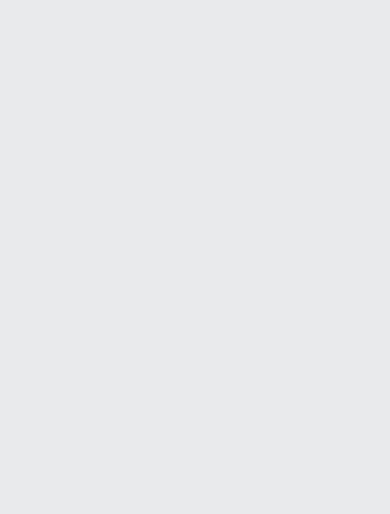
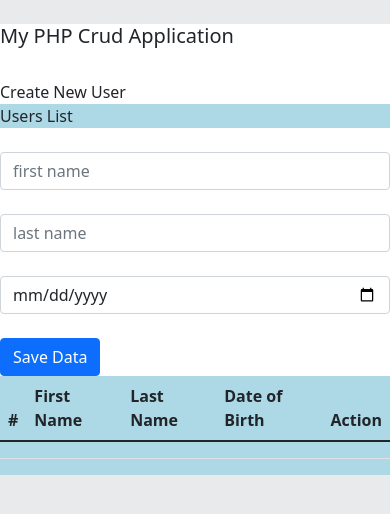
Before and after one commit to DembeDenisAine/php-crud-app, a PHP site: page / in a window 390 px wide. Before the commit the part shown is empty. Shown: the top 514 px of the page. Run offline with PHP 8.4, Linux system fonts and the light colour scheme; lists and menus that the app fills with data are empty.

Commit message:
created: creation form & table

```diff
--- a/index.php
+++ b/index.php
@@ -14,9 +14,82 @@
         .body-bg{
             background-color: #e8eaeb!important;
         }
+        .white-bg{
+            background-color: #ffff!important;
+        }
+        .light-blue-bg{
+            background-color: lightblue!important;
+        }
     </style>
   </head>
   <body class="body-bg" >
+    <div>
+        <br>
+    </div>
+    <div class="row">
+        <div class="col-md-2"></div>
+        <div class="col-md-4 white-bg" >
+            <h5>My PHP Crud Application</h5>
+            <br>
+            <span > Create New User </span>
+        </div>
+        <div class="col-md-4 light-blue-bg">
+            Users List
+        </div>
+        <div class="col-md-2" ></div>
+    </div>
+    <div class="row" >
+        <div class="col-md-2" ></div>
+        <div class="col-md-3 white-bg">
+            <form method="POST" action="">
+                <div class="form-group">
+                <br>
+                    <input type= "text" name ="firstname" class="form-control" placeholder= "first name">
+                </div>
+                <div class="form-group">
+                    <br>
+                    <input type= "text" name ="lastname" class="form-control" placeholder= "last name">
+                </div>
+                <div class="form-group">
+                <br>
+                    <input type="date" name ="dob" class="form-control datepicker" placeholder="date of birth">
+                </div>
+                <div class="form-group">
+                <br>
+                    <input type="submit" name="save" class="btn btn-primary" value="Save Data">
+                </div>
+            </form>
+        </div>
+        <div class="col-md-5 light-blue-bg">
+            <table class="table">
+                <thead>
+                    <tr>
+                        <th scope="col">#</th>
+                        <th scope="col">First Name</th>
+                        <th scope="col">Last Name</th>
+                        <th scope="col">Date of Birth</th>
+                        <th scope="col">Action</th>
+                    </tr>
+                </thead>
+                <tbody>
+                        <tr>
+                            <td scope="row">
+                            </td>
+                            <td>
+                            </td>
+                            <td>
+                            </td>
+                            <td>
+                            </td>
+                            <td>
+                            </td>
+                        </tr>
+                </tbody>
+            </table>
+        </div>
+        <div class="col-md-2"></div>
+
+    </div>
 
 
     <!-- Option  Bootstrap Bundle, bootstrap, jquery, with Popper -->
```
